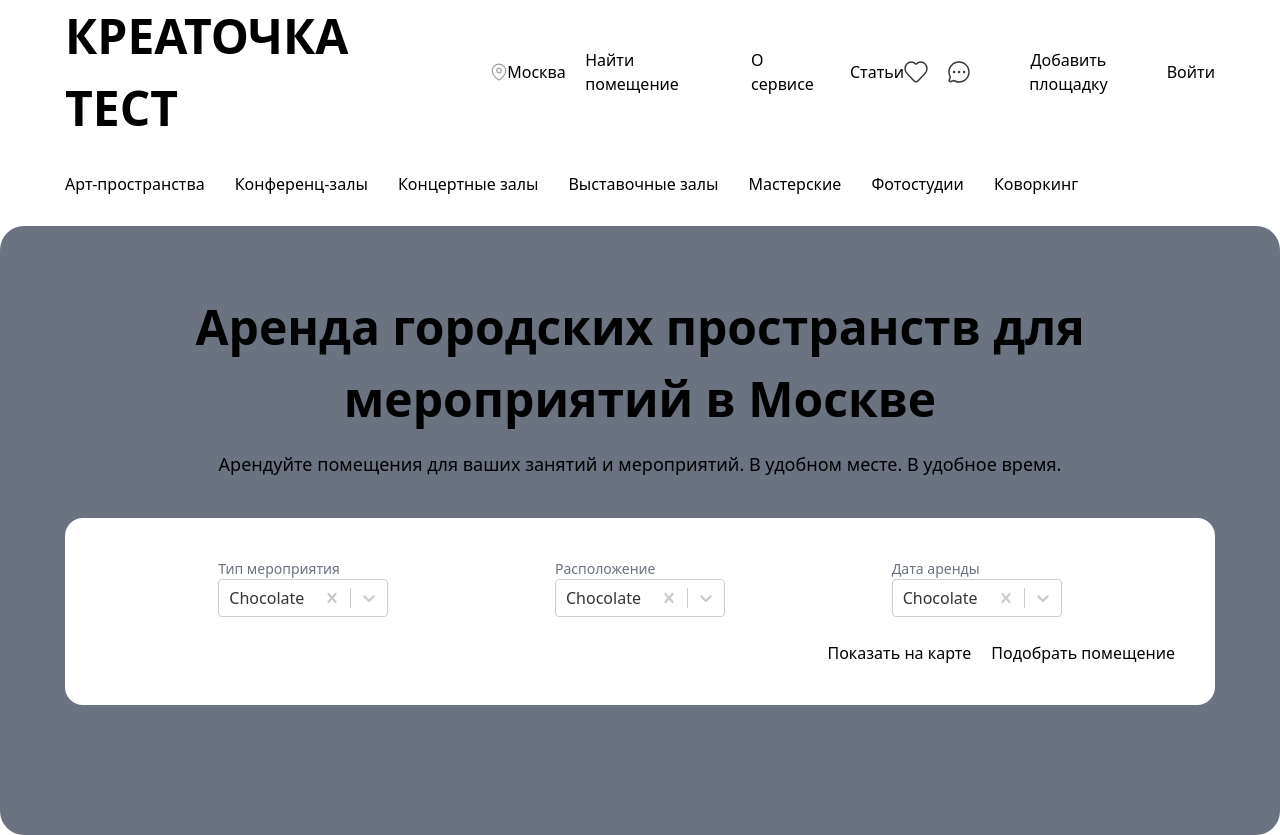
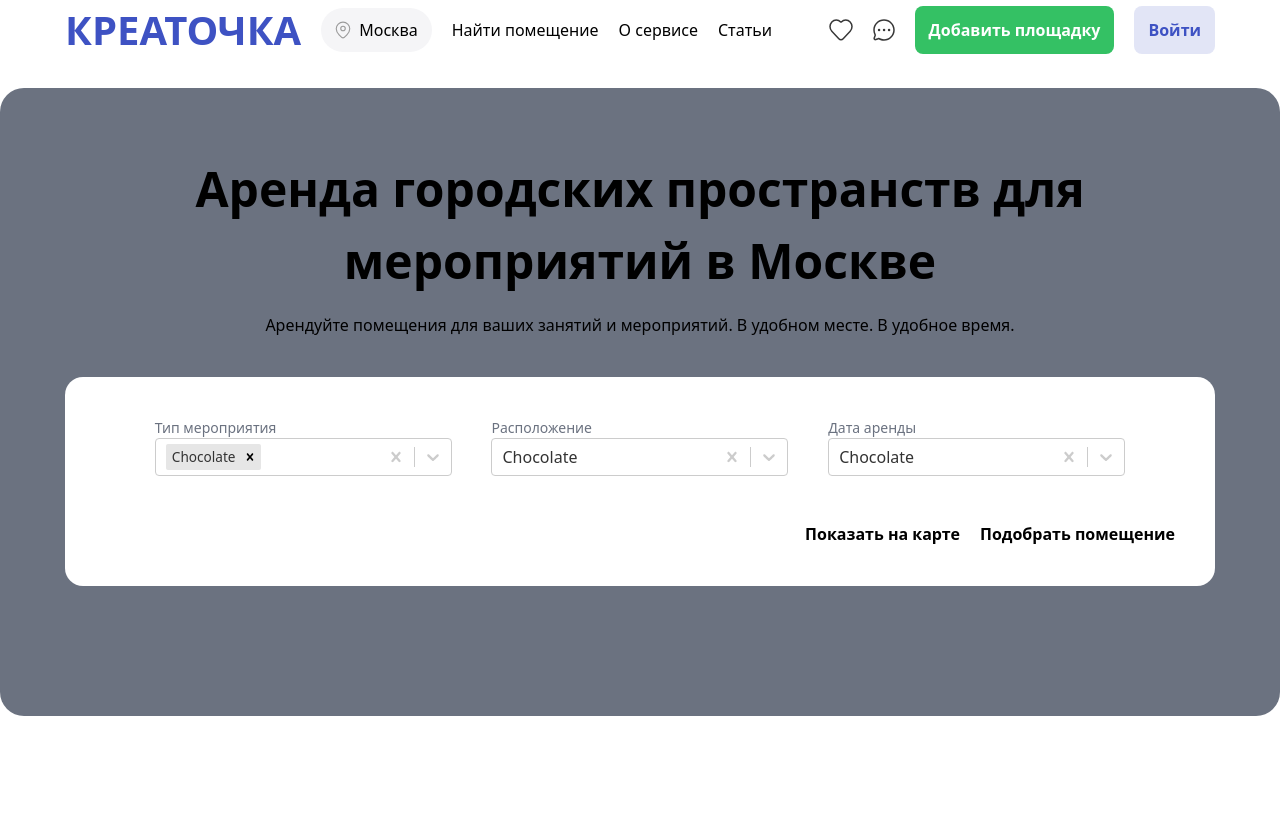
Before and after one commit to funsionx/creatochka, a Next.js app: page / in a window 1280 px wide. After the commit the page ends 800 px from the top, so only its background shows below. Built offline with nearby package versions, Linux system fonts and the light colour scheme.

Commit message:
Header is done

```diff
--- a/src/app/globals.css
+++ b/src/app/globals.css
@@ -1,13 +1,19 @@
 @tailwind base;
 @layer base {
   h1 {
-    @apply lg:text-[48px] md:text-[40px] font-extrabold;
+    @apply lg:text-[48px] md:text-[40px] font-bold;
+  }
+  h2 {
+    @apply lg:text-[40px] md:text-[32px] font-bold;
   }
   h6 {
-    @apply text-[18px]
+    @apply text-[16px]
   }
   p {
     @apply text-[14px] text-gray-500
+  }
+  button {
+    @apply font-bold
   }
 }
 @tailwind components;
--- a/src/app/page.tsx
+++ b/src/app/page.tsx
@@ -1,13 +1,9 @@
-import Image from "next/image";
-import RootLayout from "./layout";
-import Link from "next/link";
-import SuggestionLine from "@/components/major/SuggestionLine/SuggestionLine";
 import Search from "@/components/major/Search/Search";
 
 export default function Home() {
   return (
     <>
-      <SuggestionLine />
+      {/* <SuggestionLine /> */}
       <Search />
     </>
   );
--- a/src/components/major/Header/Header.tsx
+++ b/src/components/major/Header/Header.tsx
@@ -1,4 +1,4 @@
-'use client'
+"use client";
 import React from "react";
 
 import Image from "next/image";
@@ -8,6 +8,7 @@ import heart from "../../../../public/icons/Heart.svg";
 import msg from "../../../../public/icons/Message circle.svg";
 import loc from "../../../../public/icons/Location.svg";
 import { useRouter } from "next/navigation";
+import { MediumButton } from "@/components/minor/Buttons/Buttons";
 
 const Header: React.FC = () => {
   const router = useRouter();
@@ -15,11 +16,14 @@ const Header: React.FC = () => {
     <header className="m-auto mb-7 flex max-w-[1300px] justify-between px-[65px]">
       <nav className="flex items-center gap-5">
         <Link href={"/"}>
-          <h1>КРЕАТОЧКА TECT</h1>
+          <h2 className="text-blue-primary">КРЕАТОЧКА</h2>
         </Link>
-        <Link href={"/location"} className="flex">
-          <Image src={loc} alt={""} />
-          Москва
+        <Link
+          href={"/location"}
+          className="flex rounded-[24px] bg-grey-temp px-[14px] py-[10px]"
+        >
+          <Image src={loc} alt={"pic"} />
+          <h6 className="ml-[8px]">Москва</h6>
         </Link>
         <Link href={"/location"}>Найти помещение</Link>
         <Link href={"/location"}>О сервисе</Link>
@@ -28,8 +32,15 @@ const Header: React.FC = () => {
       <nav className="flex items-center gap-5">
         <Image src={heart} alt={"like button"} />
         <Image src={msg} alt={"message circle"} />
-        <button>Добавить площадку</button>
-        <button onClick={() => router.push("/auth")}>Войти</button>
+        <MediumButton twStyles="text-white bg-green-primary">
+          Добавить площадку
+        </MediumButton>
+        <MediumButton
+          twStyles="text-blue-primary bg-blue-secondary"
+          onClick={() => router.push("/auth")}
+        >
+          Войти
+        </MediumButton>
       </nav>
     </header>
   );
--- a/src/components/major/Search/Search.tsx
+++ b/src/components/major/Search/Search.tsx
@@ -23,18 +23,22 @@ const Search: React.FC = (props: Props) => {
           <div className="mx-[40px] mb-[24px] flex justify-around gap-[20px]">
             <CategorySelect
               options={options}
-              twStyle={"w-[360px] h-[60px]"}
+              twStyles={"min-w-[100%] h-[60px]"}
               categoryType={"Тип мероприятия"}
+              isMulti={true}
+              blockStyles={"min-w-[30%]"}
             />
             <CategorySelect
               options={options}
-              twStyle={"w-[360px] h-[60px]"}
+              twStyles={"min-w-[100%] h-[60px]"}
               categoryType={"Расположение"}
+              blockStyles={"min-w-[30%]"}
             />
             <CategorySelect
               options={options}
-              twStyle={"w-[360px] h-[60px]"}
+              twStyles={"min-w-[100%] h-[60px]"}
               categoryType={"Дата аренды"}
+              blockStyles={"min-w-[30%]"}
             />
           </div>
           <div className="flex justify-end gap-[20px]">
```
